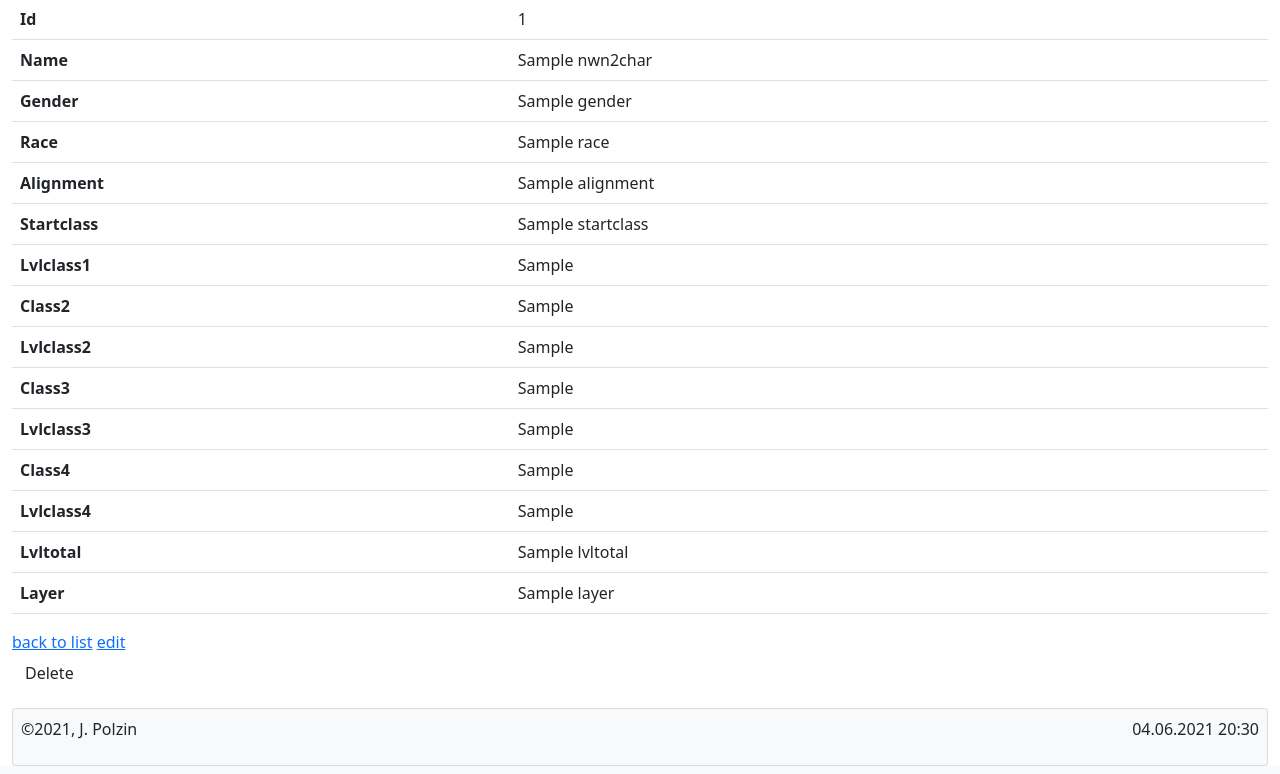
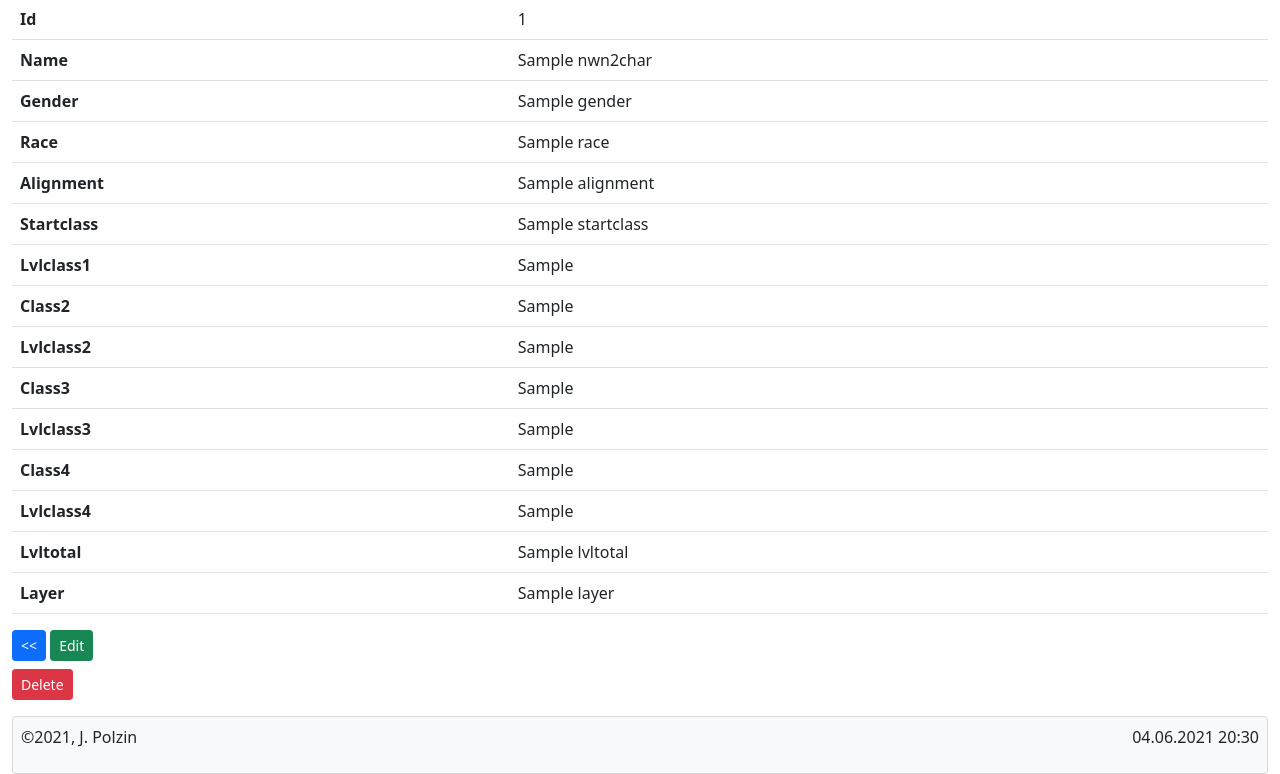
Before and after one commit to jaypii/sf5_proj, a Symfony app: template templates/nwn2char/show.html.twig in a window 1280 px wide. Shown: the part 137-911 px from the top of the page. Run offline with Twig, Linux system fonts and the light colour scheme; the template is opened without the code that fills it: most values are stand-ins (such as "Sample title", 1, 10 or a date in 2020); some libraries are stand-ins or nearby versions.

Commit message:
update 210604

```diff
--- a/src/Controller/NWN2CharController.php
+++ b/src/Controller/NWN2CharController.php
@@ -37,7 +37,7 @@ class NWN2CharController extends AbstractController
             // Define the page parameter
             $request->query->getInt('page', 1),
             // Items per page
-            14
+            16
         );
 
         // Render the twig view
@@ -45,6 +45,7 @@ class NWN2CharController extends AbstractController
             'nwn2chars' => $nwn2chars
         ]);
     }
+
     #[Route('/new', name: 'nwn2char_new', methods: ['GET', 'POST'])]
     public function new(Request $request): Response
     {
--- a/templates/nwn2char/_delete_form.html.twig
+++ b/templates/nwn2char/_delete_form.html.twig
@@ -1,5 +1,5 @@
 <form method="post" action="{{ path('nwn2chars_delete', {'id': nwn2chars.id}) }}" onsubmit="return confirm('Are you sure you want to delete this item?');">
     <input type="hidden" name="_method" value="DELETE">
     <input type="hidden" name="_token" value="{{ csrf_token('delete' ~ nwn2chars.id) }}">
-    <button class="btn">Delete</button>
+    <button class="btn btn-sm btn-danger mt-2">Delete</button>
 </form>
--- a/templates/nwn2char/_form.html.twig
+++ b/templates/nwn2char/_form.html.twig
@@ -1,4 +1,4 @@
 {{ form_start(form) }}
     {{ form_widget(form) }}
-    <button class="btn">{{ button_label|default('Save') }}</button>
+    <button class="btn btn-sm btn-success mt-2">{{ button_label|default('Save') }}</button>
 {{ form_end(form) }}
--- a/templates/nwn2char/show.html.twig
+++ b/templates/nwn2char/show.html.twig
@@ -70,9 +70,8 @@
         </tbody>
     </table>
 
-    <a href="{{ path('nwn2char_index') }}">back to list</a>
-
-    <a href="{{ path('nwn2char_edit', {'id': nwn2chars.id}) }}">edit</a>
+    <a class="btn btn-sm btn-primary" href="{{ path('nwn2char_index') }}">&lt;&lt;</a>
+    <a class="btn btn-sm btn-success" href="{{ path('nwn2char_edit', {'id': nwn2chars.id}) }}">Edit</a>
 
     {{ include('nwn2char/_delete_form.html.twig') }}
 {% endblock %}
```
Also changed, not shown: templates/nwn2char/edit.html.twig (+3 -4 lines).
